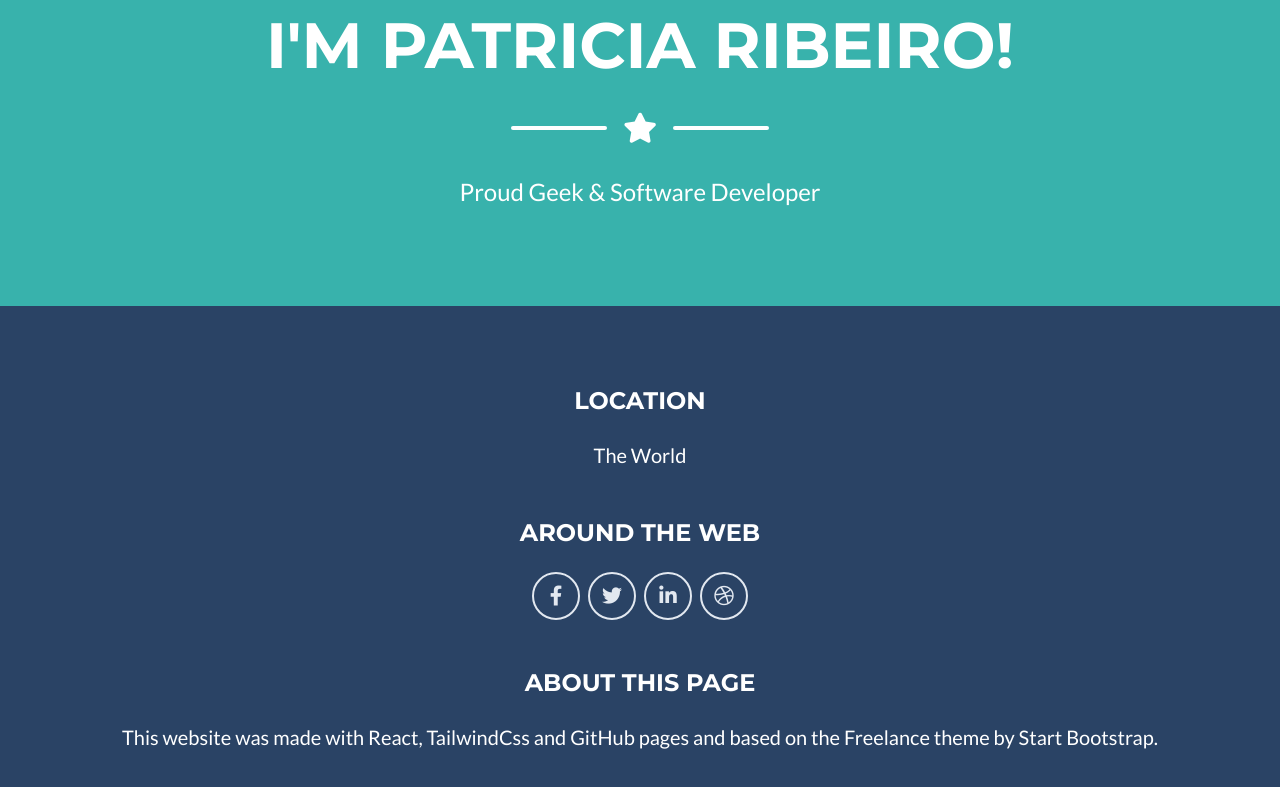
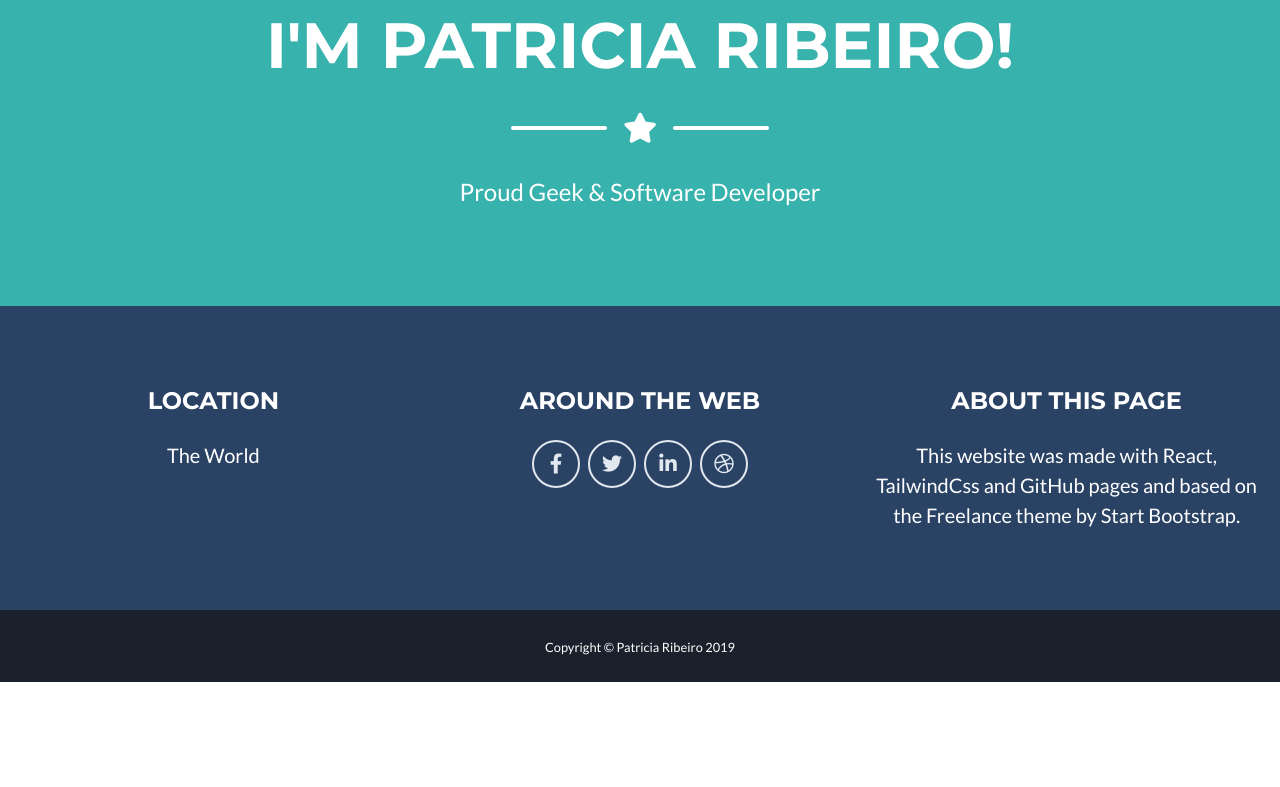
Before and after one commit to pribeiro89/personal-page, a React (Create React App) app: page / in a window 1280 px wide. Shown: the part 475-1262 px from the top of the page. After the commit the page ends 1157 px from the top, so only its background shows below. Built offline with nearby package versions, Linux system fonts and the light colour scheme.

Commit message:
Make Footer mobile responsive

```diff
--- a/src/components/Footer.js
+++ b/src/components/Footer.js
@@ -5,13 +5,13 @@ const Footer = () => {
     <footer className="py-20 bg-secondary text-white text-center">
       <div className="container px-4 mx-auto">
         <div className="flex flex-wrap -mx-4">
-          <div className="relative w-full px-4 mb-12">
+          <div className="relative w-full px-4 mb-12 lg:mb-0 lg:w-1/3">
             <h4 className="uppercase mb-6 text-2xl">
               Location
             </h4>
             <p className="my-0 text-xl font-light">The World</p>
           </div>
-          <div className="relative w-full px-4 mb-12">
+          <div className="relative w-full px-4 mb-12 lg:mb-0 lg:w-1/3">
             <h4 className="uppercase mb-6 text-2xl">
               Around the web
             </h4>
@@ -21,14 +21,14 @@ const Footer = () => {
             <a href="#" className="btn btn-outline-light btn-social mx-1">
               <i className="fab fa-fw fa-twitter"></i>
             </a>
-            <a href="#" className="btn btn-outline-light btn-social mx-1">
+            <a href="https://github.com/pribeiro89" className="btn btn-outline-light btn-social mx-1">
               <i className="fab fa-fw fa-linkedin-in"></i>
             </a>
-            <a href="#" className="btn btn-outline-light btn-social mx-1">
+            <a href="https://pribeiro89.github.io/personal-page" className="btn btn-outline-light btn-social mx-1">
               <i className="fab fa-fw fa-dribbble"></i>
             </a>
           </div>
-          <div className="relative w-full px-4">
+          <div className="relative w-full px-4 lg:mb-0 lg:w-1/3">
             <h4 className="uppercase mb-6 text-2xl">
               About this page
             </h4>
```
